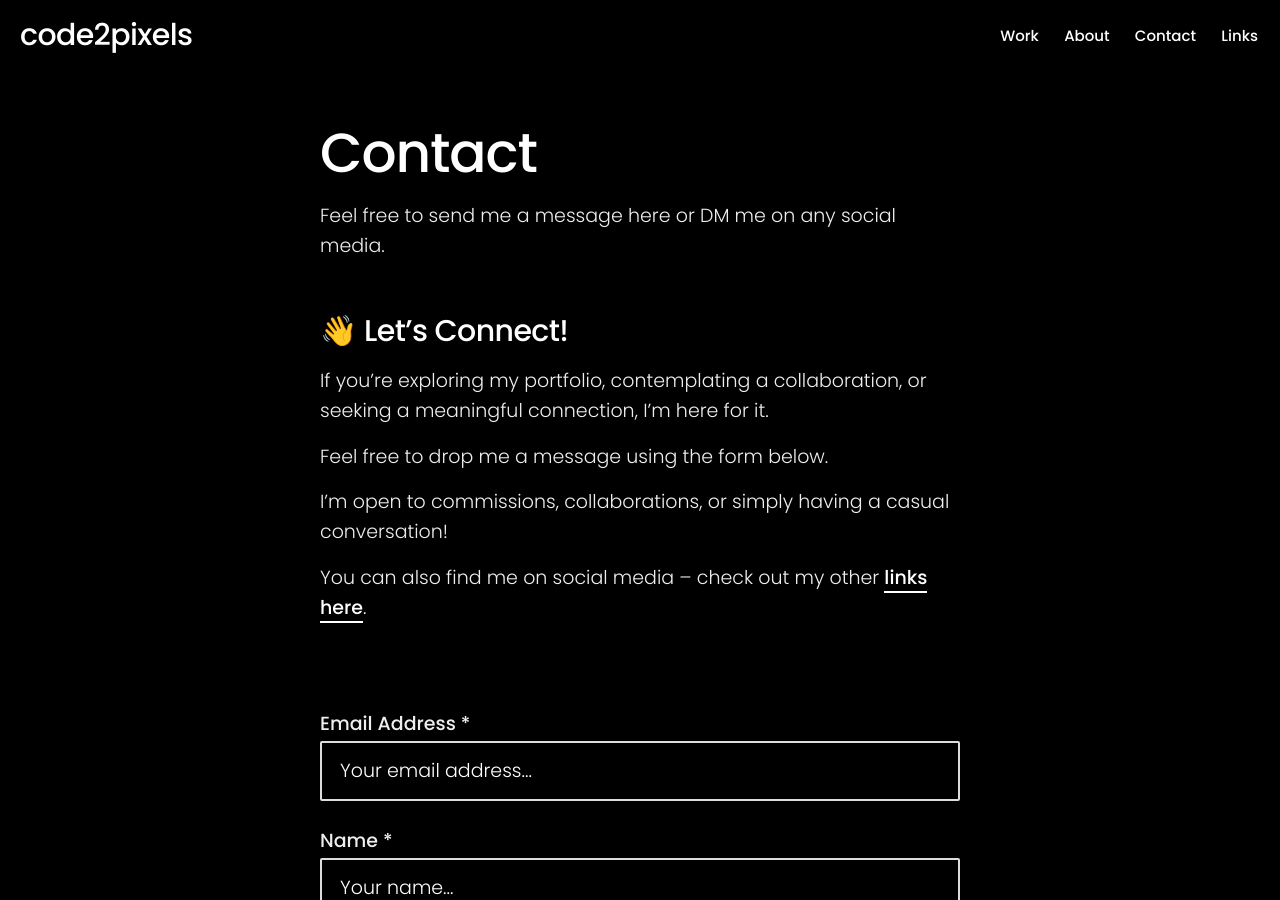
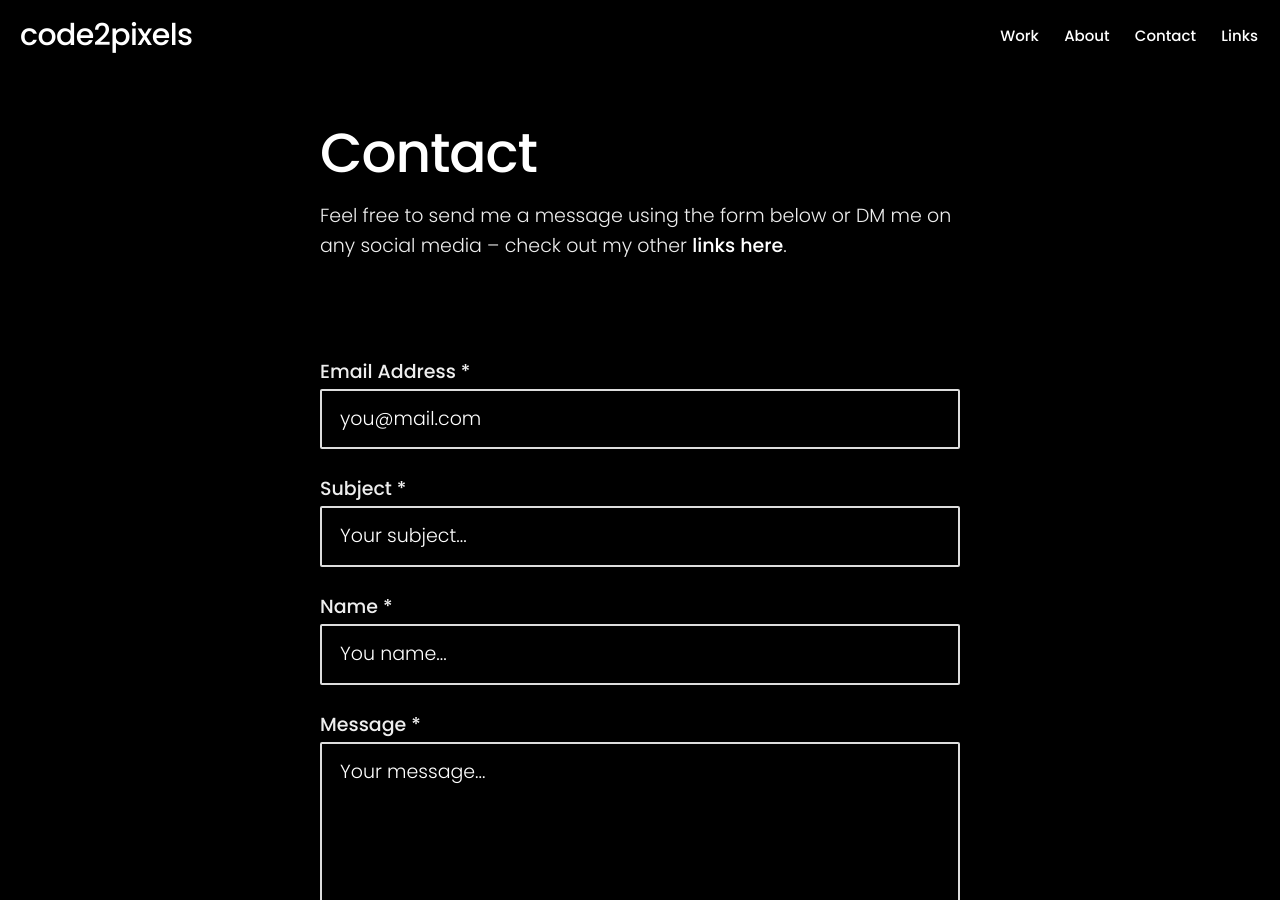
Before and after one commit to code2pixels-genart/code2pixels.xyz, a Jekyll site: the page built from _pages/contact.md, in a window 1280 px wide and 900 px high. Built offline with Jekyll 4.4.1, drawn with Linux system fonts in a browser that asks for light colours; nearby versions of some CDN libraries.

Commit message:
Update Contact

```diff
--- a/_includes/contact-form.html
+++ b/_includes/contact-form.html
@@ -4,12 +4,17 @@
 
 		<div class="contact-form__item">
 			<label class="contact-form__label">Email Address *</label>
-			<input type="text" name="email" placeholder="Your email address..." class="contact-form__input">
+			<input type="text" name="email" placeholder="you@mail.com" class="contact-form__input">
+		</div>
+
+		<div class="contact-form__item">
+			<label class="contact-form__label">Subject *</label>
+			<input type="text" name="subject" placeholder="Your subject..." class="contact-form__input">
 		</div>
 
 		<div class="contact-form__item">
 			<label class="contact-form__label">Name *</label>
-			<input type="text" name="name" placeholder="Your name..." class="contact-form__input">
+			<input type="text" name="name" placeholder="You name..." class="contact-form__input">
 		</div>
 
 		<div class="contact-form__item">
--- a/_pages/contact.md
+++ b/_pages/contact.md
@@ -1,18 +1,8 @@
 ---
 title: Contact
-subtitle: Feel free to send me a message here or DM me on any social media.
-description: Contact code2pixels
+subtitle: Feel free to send me a message using the form below or DM me on any social media – check out my other <a href="/links">links here</a>.
+description: If you're exploring my portfolio, contemplating a collaboration, or seeking a meaningful connection, I'm here for it.
 featured_image: /images/favicon.jpg
 ---
 
-### 👋 Let's Connect!
-
-If you're exploring my portfolio, contemplating a collaboration, or seeking a meaningful connection, I'm here for it.
-
-Feel free to drop me a message using the form below.
-
-I'm open to commissions, collaborations, or simply having a casual conversation!
-
-You can also find me on social media – check out my other <a href="/links">links here</a>.
-
 {% include contact-form.html %}
```
